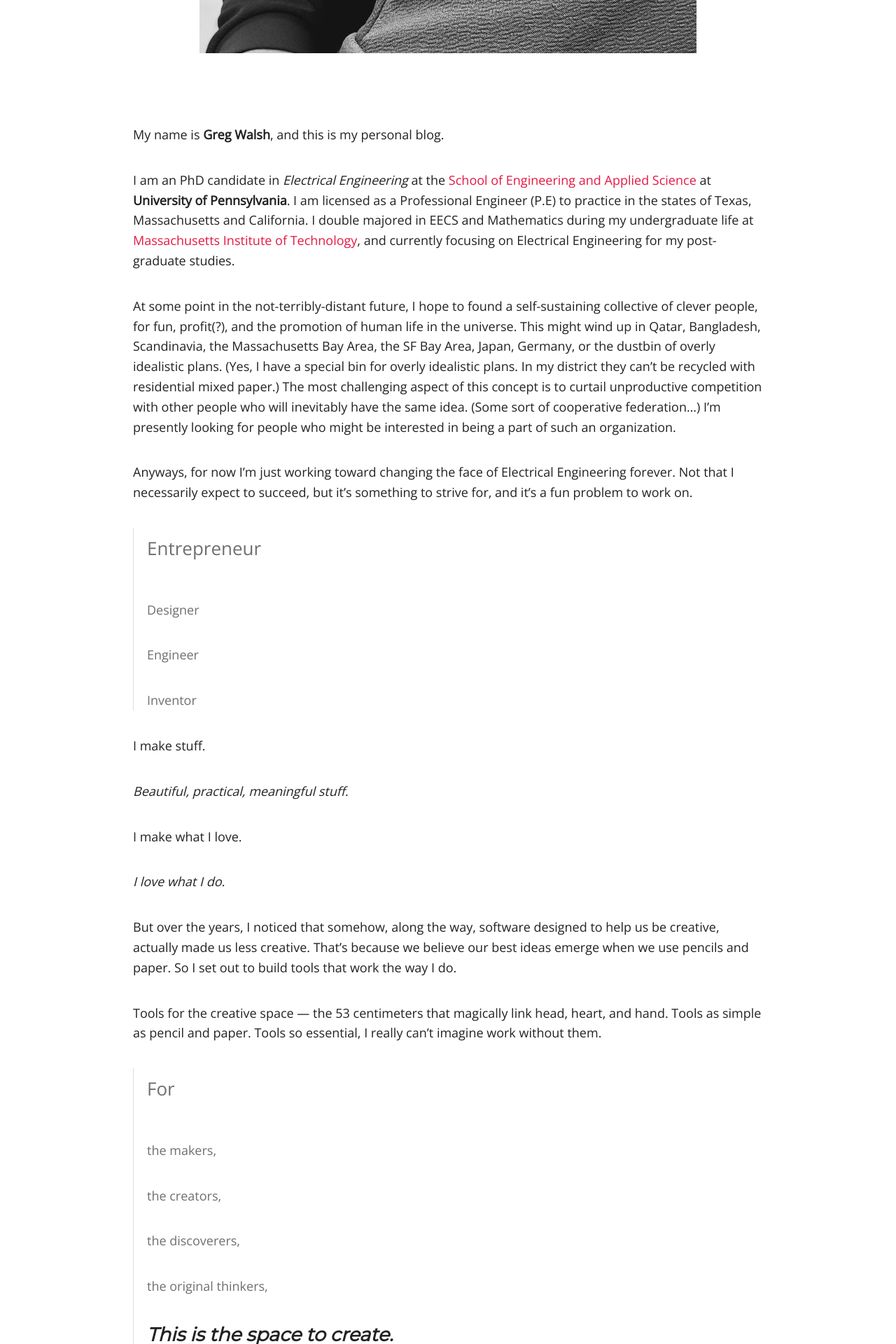
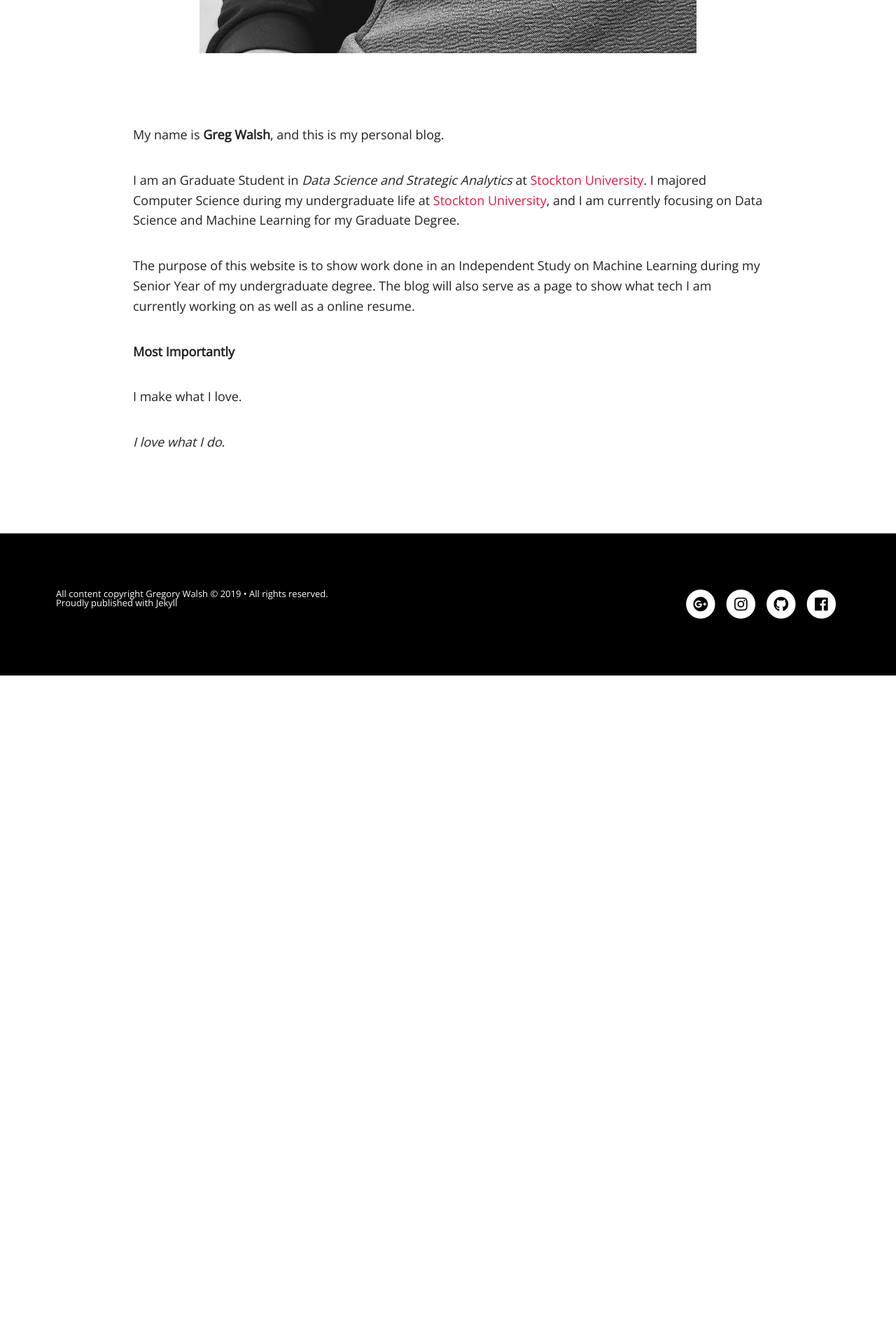
Before and after one commit to walshg3/walshg3.github.io, a Jekyll site: the page built from Greg Walsh.md, in a window 1280 px wide. Shown: the part 1298-3218 px from the top of the page at 70% size. Built offline with Jekyll 4.4.1, drawn with Linux system fonts in a browser that asks for light colours; after the commit the page ends 2263 px from its top, so only the background shows below that.

Commit message:
Added about me and formatted posts

```diff
--- a/Greg Walsh.md
+++ b/Greg Walsh.md
@@ -4,7 +4,7 @@ permalink: /greg-walsh/index.html
 title: Gregory Walsh
 tags: [Greg , Walsh, about, me]
 image:
-  feature: profile.jpg
+feature: profile.jpg
 ---
 
   <img src="{{ site.url }}/images/profile.jpg" >
@@ -12,49 +12,12 @@ image:
 
 My name is **Greg Walsh**, and this is my personal blog.
 
-I am an PhD candidate in *Electrical Engineering* at the [School of Engineering and Applied Science](http://www.seas.upenn.edu/) at **University of Pennsylvania**. I am licensed as a Professional Engineer (P.E) to practice in the states of Texas, Massachusetts and California. I double majored in EECS and Mathematics during my undergraduate life at [Massachusetts Institute of Technology](http://www.mit.edu/), and currently focusing on Electrical Engineering for my post-graduate studies.
+I am an Graduate Student in *Data Science and Strategic Analytics* at [Stockton University](http://www.stockton.edu/). I majored Computer Science during my undergraduate life at [Stockton University](http://www.stockton.edu/), and I am currently focusing on Data Science and Machine Learning for my Graduate Degree.
 
-At some point in the not-terribly-distant future, I hope to found a self-sustaining collective of clever people, for fun, profit(?), and the promotion of human life in the universe. This might wind up in Qatar, Bangladesh, Scandinavia, the Massachusetts Bay Area, the SF Bay Area, Japan, Germany, or the dustbin of overly idealistic plans. (Yes, I have a special bin for overly idealistic plans. In my district they can't be recycled with residential mixed paper.) The most challenging aspect of this concept is to curtail unproductive competition with other people who will inevitably have the same idea. (Some sort of cooperative federation...) I'm presently looking for people who might be interested in being a part of such an organization.
+The purpose of this website is to show work done in an Independent Study on Machine Learning during my Senior Year of my undergraduate degree. The blog will also serve as a page to show what tech I am currently working on as well as a online resume.
 
-Anyways, for now I'm just working toward changing the face of Electrical Engineering forever. Not that I necessarily expect to succeed, but it's something to strive for, and it's a fun problem to work on.
-
-
->Entrepreneur
->
->Designer
->
->Engineer
->
->Inventor
-
-I
-make
-stuff.
-
-
-*Beautiful, practical, meaningful stuff.*
-
+**Most Importantly**
 
 I make what I love.
 
 *I love what I do.*
-
-
-But over the years, I noticed that somehow, along the way, software designed to help us be creative, actually made us less creative. That's because we believe our best ideas emerge when we use pencils and paper.
-So I set out to build tools that work the way I do.
-
-
-Tools for the creative space — the 53 centimeters that magically link head, heart, and hand. Tools as simple as pencil and paper. Tools so essential, I  really can't imagine work without them.
-
-
-> For
->
-> the makers,
->
-> the creators,
->
-> the discoverers,
->
-> the original thinkers,
->
-> ### *This is the space to create.* ###
--- a/_config.yml
+++ b/_config.yml
@@ -22,7 +22,7 @@ owner:
   instagram:      gregwalsh96
   linkedin:       https://www.linkedin.com/in/gregwalsh96
   # For Google Authorship https://plus.google.com/authorship
-  google_plus:    none
+  google_plus:    gregwalsh96
 
 # Analytics and webmaster tools stuff goes here
 google_analytics:
--- a/_layouts/home.html
+++ b/_layouts/home.html
@@ -15,9 +15,11 @@
 Owner Name: Gregory Walsh
 ====================================================
 -->
+
 <head>
     {% include head.html %}
 </head>
+
 <body class="home-template" itemscope itemtype="https://schema.org/WebPage">
     <header class="summer-site-head">
         <div class="summer-site-head-menu">
@@ -44,7 +46,7 @@ Owner Name: Gregory Walsh
             </div>
             <div class="clearfix"></div>
         </div>
-    <div class="summer-site-head-content" >
+        <div class="summer-site-head-content">
             <div class="summer-site-head-bg"></div>
             <h1 class="summer-blog-title">
                 <span class="summer-site-head-title-bg">
@@ -64,4 +66,5 @@ Owner Name: Gregory Walsh
 
     {% include scripts.html %}
 </body>
+
 </html>
--- a/assets/css/styleb146.css
+++ b/assets/css/styleb146.css
@@ -138,7 +138,8 @@ h1, h2, h3, h4, h5, h6 {
 .summer-site-head .summer-site-head-content {
   width: 100%;
   text-align: center;
-  background-color: black;
+  background-image: url("/images/homepage.jpg");
+  /* background-color: black; */
   background-size: cover; }
   .summer-site-head .summer-site-head-content .summer-site-head-title-bg {
     display: inline-block;
--- a/index.html
+++ b/index.html
@@ -1,9 +1,9 @@
 ---
 layout: home
 title: BLOG
-description: "The personal blog of Hossain Mohd. Faysal, a doctoral candidate in Electrical Engineering at University of Pennsylvania."
+description: "The personal blog of Gregory Walsh. A Graduate student studying Data Science at Stockton University"
 headline: An Engineer's Diary
-tags: [Hossain, Mohd, Faysal, electrical, engineering, blog, university, pennsylvania, doha, Qatar]
+tags: [Walsh, Gregory, blog, university, Stockton,]
 ---
 {% if site.paginate %}
 	{% for post in paginator.posts %}
```
Also changed, not shown: _posts/2014-05-15-first-commit.md (deleted, +0 -45 lines), _posts/2014-05-15-how-many-things-are-there.md (+5 -4 lines), _posts/2014-05-15-jekyll-prose-io.md (deleted, +0 -22 lines), _posts/2019-01-15-first-commit.md (added, +24 -0 lines), _posts/2019-02-5-jekyll-prose-io.md (added, +27 -0 lines), images/homepage.jpg (added), 1 other file. Lines whose indentation alone changed are shown as unchanged.
